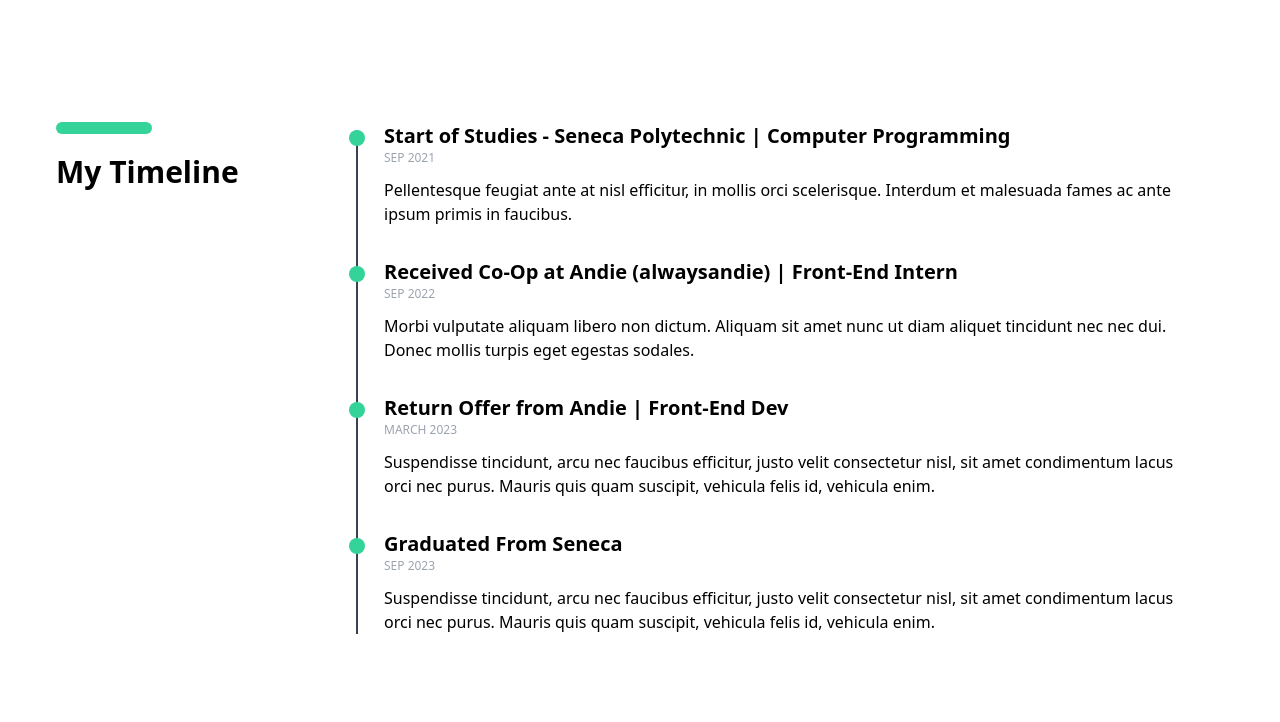
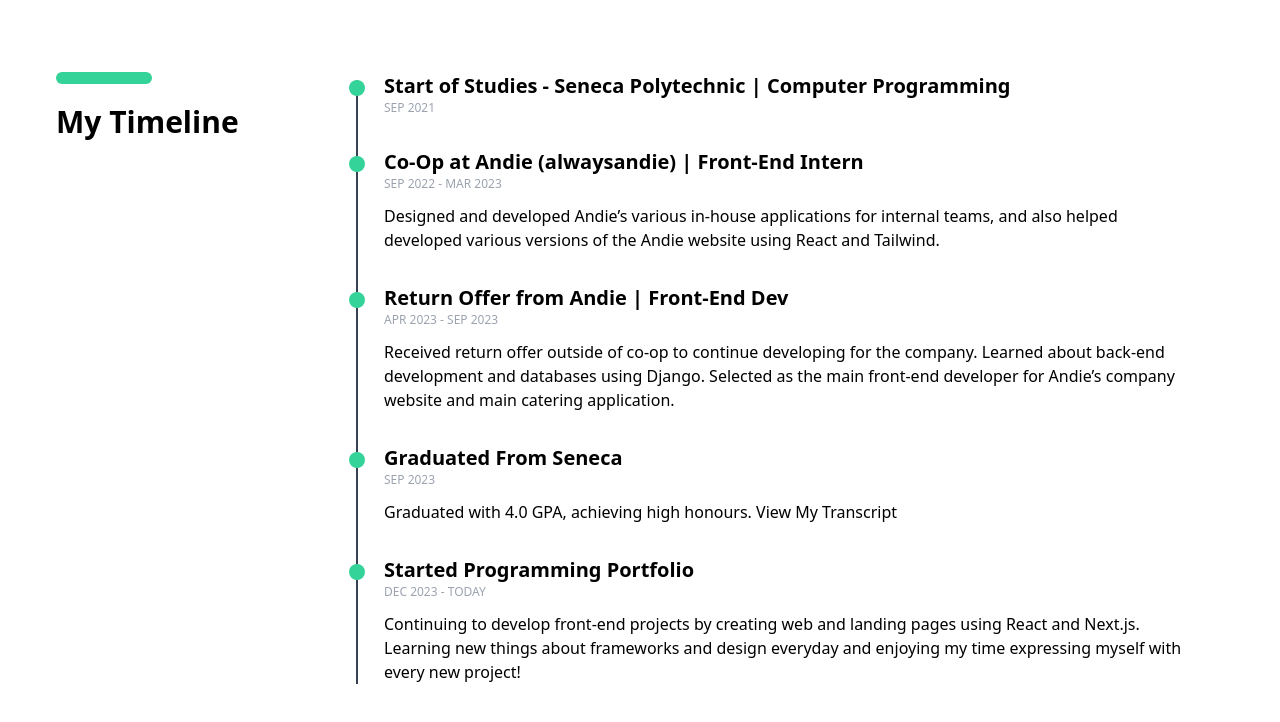
Before and after one commit to jmar753/ProfessionalWebsite, a Next.js app: page /Timeline in a window 1280 px wide. Shown: the top 722 px of the page. Built offline with nearby package versions, Linux system fonts and the light colour scheme.

Commit message:
Finished timeline text

```diff
--- a/pages/Timeline.js
+++ b/pages/Timeline.js
@@ -17,28 +17,34 @@
                                 <div className="flex flex-col sm:relative sm:before:absolute sm:before:top-2 sm:before:w-4 sm:before:h-4 sm:before:rounded-full sm:before:left-[-35px] sm:before:z-[1] before:bg-emerald-400">
                                     <h3 className="text-xl font-semibold tracki">Start of Studies - Seneca Polytechnic | Computer Programming </h3>
                                     <time className="text-xs tracki uppercase text-gray-400">Sep 2021</time>
-                                    <p className="mt-3">Pellentesque feugiat ante at nisl efficitur, in mollis orci scelerisque. Interdum et malesuada fames ac ante ipsum primis in faucibus.</p>
                                 </div>
 
                                 {/* 2 */}
                                 <div className="flex flex-col sm:relative sm:before:absolute sm:before:top-2 sm:before:w-4 sm:before:h-4 sm:before:rounded-full sm:before:left-[-35px] sm:before:z-[1] before:bg-emerald-400">
-                                    <h3 className="text-xl font-semibold tracki">Received Co-Op at Andie (alwaysandie) | Front-End Intern</h3>
-                                    <time className="text-xs tracki uppercase text-gray-400">Sep 2022</time>
-                                    <p className="mt-3">Morbi vulputate aliquam libero non dictum. Aliquam sit amet nunc ut diam aliquet tincidunt nec nec dui. Donec mollis turpis eget egestas sodales.</p>
+                                    <h3 className="text-xl font-semibold tracki">Co-Op at Andie (alwaysandie) | Front-End Intern</h3>
+                                    <time className="text-xs tracki uppercase text-gray-400">Sep 2022 - Mar 2023</time>
+                                    <p className="mt-3">Designed and developed Andie’s various in-house applications for internal teams, and also helped developed various versions of the Andie website using React and Tailwind.</p>
                                 </div>
 
                                 {/* 3 */}
                                 <div className="flex flex-col sm:relative sm:before:absolute sm:before:top-2 sm:before:w-4 sm:before:h-4 sm:before:rounded-full sm:before:left-[-35px] sm:before:z-[1] before:bg-emerald-400">
                                     <h3 className="text-xl font-semibold tracki">Return Offer from Andie | Front-End Dev</h3>
-                                    <time className="text-xs tracki uppercase text-gray-400">March 2023</time>
-                                    <p className="mt-3">Suspendisse tincidunt, arcu nec faucibus efficitur, justo velit consectetur nisl, sit amet condimentum lacus orci nec purus. Mauris quis quam suscipit, vehicula felis id, vehicula enim.</p>
+                                    <time className="text-xs tracki uppercase text-gray-400">Apr 2023 - Sep 2023</time>
+                                    <p className="mt-3">Received return offer outside of co-op to continue developing for the company. Learned about back-end development and databases using Django. Selected as the main front-end developer for Andie’s company website and main catering application.</p>
                                 </div>
 
                                 {/* 4 */}
                                 <div className="flex flex-col sm:relative sm:before:absolute sm:before:top-2 sm:before:w-4 sm:before:h-4 sm:before:rounded-full sm:before:left-[-35px] sm:before:z-[1] before:bg-emerald-400">
                                     <h3 className="text-xl font-semibold tracki">Graduated From Seneca</h3>
                                     <time className="text-xs tracki uppercase text-gray-400">Sep 2023</time>
-                                    <p className="mt-3">Suspendisse tincidunt, arcu nec faucibus efficitur, justo velit consectetur nisl, sit amet condimentum lacus orci nec purus. Mauris quis quam suscipit, vehicula felis id, vehicula enim.</p>
+                                    <p className="mt-3">Graduated with 4.0 GPA, achieving high honours. <a>View My Transcript</a></p>
+                                </div>
+
+                                {/* 5 */}
+                                <div className="flex flex-col sm:relative sm:before:absolute sm:before:top-2 sm:before:w-4 sm:before:h-4 sm:before:rounded-full sm:before:left-[-35px] sm:before:z-[1] before:bg-emerald-400">
+                                    <h3 className="text-xl font-semibold tracki">Started Programming Portfolio</h3>
+                                    <time className="text-xs tracki uppercase text-gray-400">Dec 2023 - Today</time>
+                                    <p className="mt-3">Continuing to develop front-end projects by creating web and landing pages using React and Next.js. Learning new things about frameworks and design everyday and enjoying my time expressing myself with every new project!</p>
                                 </div>
                             </div>
                         </div>
```
Also changed, not shown: 2 other files (tests, documents, lock files or other folders).
